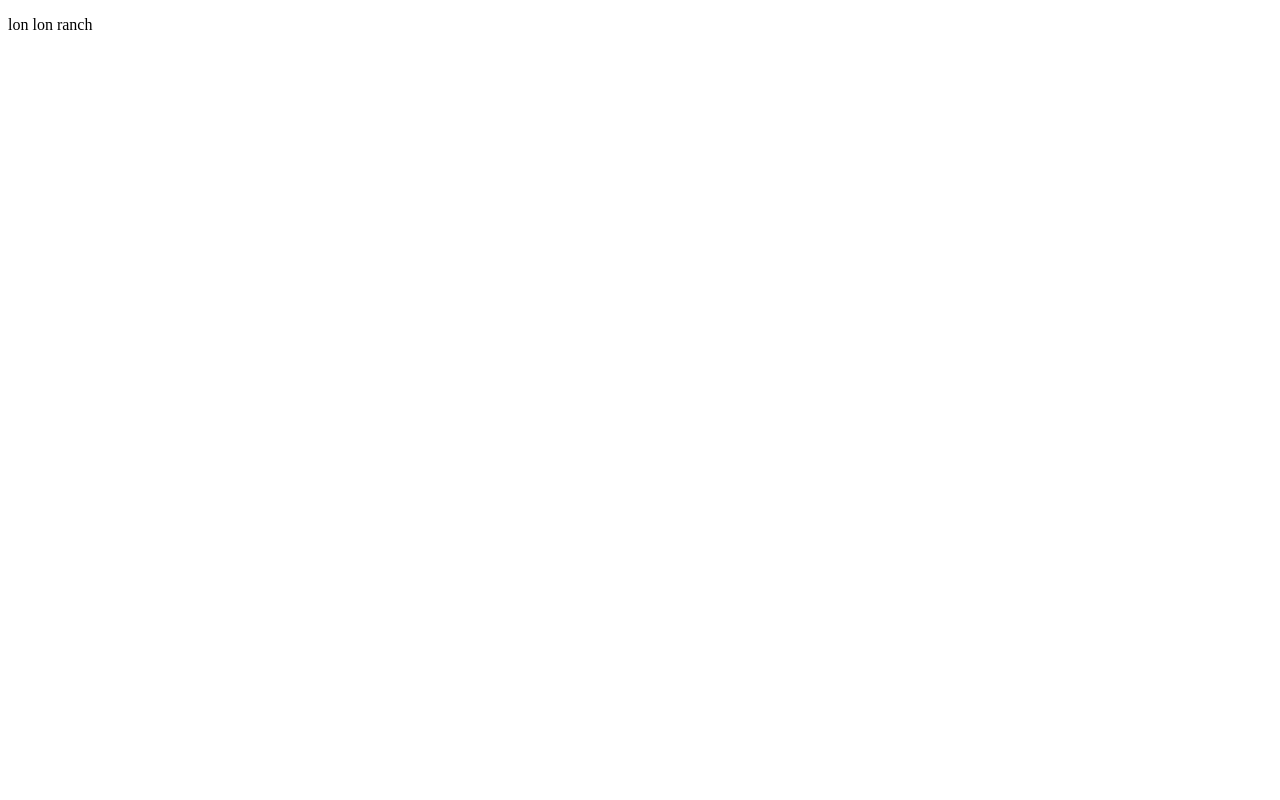
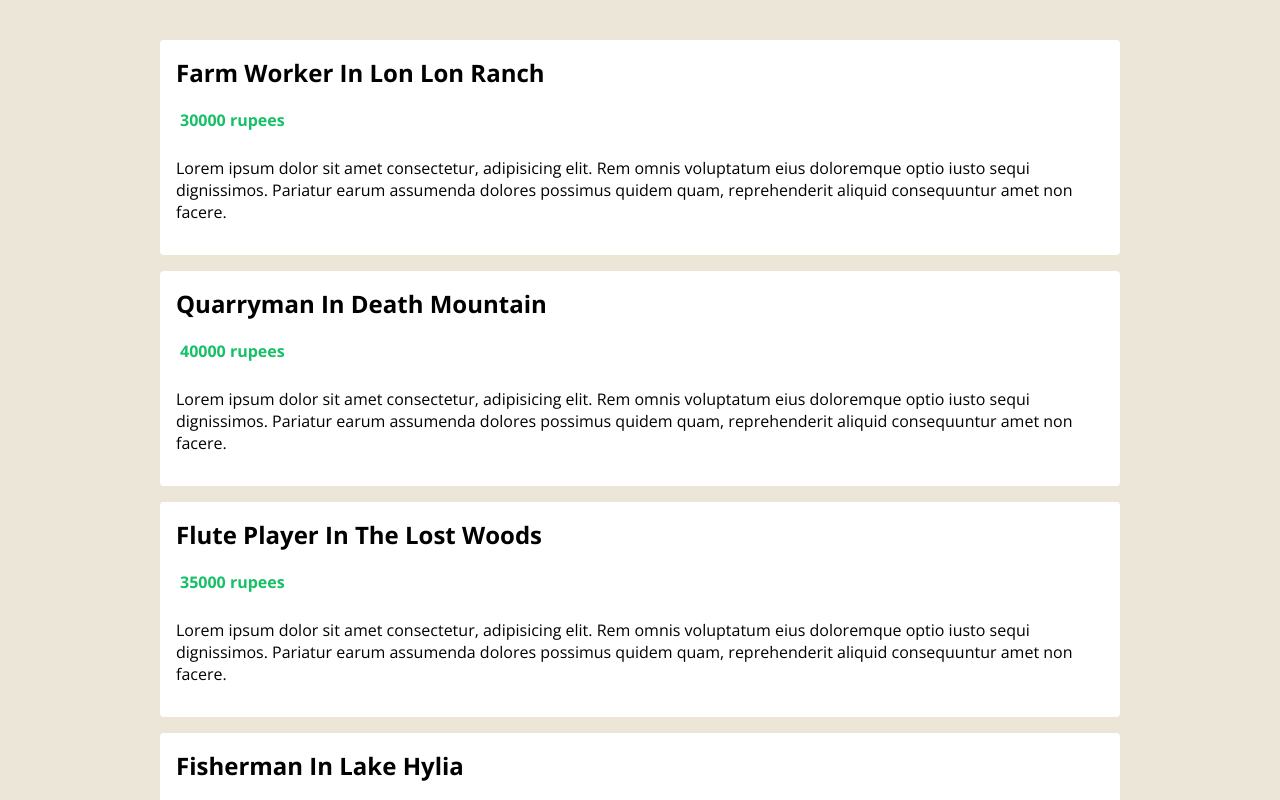
Before and after one commit to iamshaunjp/vue-with-typescript, a Vue app: page / in a window 1280 px wide. Shown: the top 800 px of the page. Built offline with nearby package versions, Linux system fonts and the light colour scheme.

Commit message:
lesson-4

```diff
--- a/src/App.vue
+++ b/src/App.vue
@@ -1,36 +1,18 @@
 <template>
   <div class="app">
-    <!-- <p>{{ name }} - {{ age }}</p>
-    <button @click="changeName('Zelda')">change name</button>
-    <button @click="changeAge('30')">change age</button> -->
-
-    <p>{{ jobs[0].location }}</p>
+    <JobList :jobs="jobs" />
   </div>
 </template>
 
 <script lang="ts">
-import { defineComponent, reactive, ref, toRefs } from 'vue';
+import { defineComponent, ref } from 'vue';
 import Job from '@/types/Job'
+import JobList from './components/JobList.vue'
 
 export default defineComponent({
   name: 'App',
-  components: {},
+  components: { JobList },
   setup() {
-    // const state = reactive({
-    //   name: 'Link',
-    //   age: 25 as number | string
-    // })
-
-    // state.name = 999 // cannot change type
-    // state.age = '26'
-
-    // return {...toRefs(state)}
-
-    // const name = ref('Link')
-    // const age = ref<number | string>(25)
-
-    // return { name, age }
-
     const jobs = ref<Job[]>([
       { title: 'farm worker', location: 'lon lon ranch', salary: 30000, id: '1' },
       { title: 'quarryman', location: 'death mountain', salary: 40000, id: '2' },
@@ -40,16 +22,6 @@
     ])
 
     return { jobs }
-  },
-  methods: {
-    // changeName(name: string) {
-    //   this.name = name
-    //   return name
-    // },
-    // changeAge(age: number | string) {
-    //   this.age = age
-    //   return age
-    // }
   }
 });
 </script>
--- /dev/null
+++ b/src/assets/global.css
@@ -0,0 +1,6 @@
+@import url('https://fonts.googleapis.com/css2?family=Open+Sans:wght@300;400;600;700&display=swap');
+
+body {
+  font-family: 'Open Sans';
+  background: #ece6d9;
+}
--- /dev/null
+++ b/src/components/JobList.vue
@@ -0,0 +1,60 @@
+<template>
+  <ul class="job-list">
+    <li v-for="job in jobs" :key="job.id">
+      <h2>{{ job.title }} in {{ job.location }}</h2>
+      <div class="salary">
+        <p>{{ job.salary }} rupees</p>
+      </div>
+      <div class="description">
+        <p>Lorem ipsum dolor sit amet consectetur, adipisicing elit. Rem omnis voluptatum eius doloremque optio iusto sequi dignissimos. Pariatur earum assumenda dolores possimus quidem quam, reprehenderit aliquid consequuntur amet non facere.</p>
+      </div>
+    </li>
+  </ul>
+</template>
+
+<script lang="ts">
+import { defineComponent, PropType } from 'vue'
+import Job from '@/types/Job'
+
+export default defineComponent({
+  props: {
+    jobs: {
+      type: Array as PropType<Job[]>,
+      required: true
+    }
+  },
+  setup(props) {
+    console.log(props.jobs)
+  },
+})
+</script>
+
+<style scoped>
+  .job-list {
+    padding: 0;
+    max-width: 960px;
+    margin: 40px auto;
+  }
+  .job-list li {
+    list-style-type: none;
+    background: white;
+    padding: 16px;
+    margin: 16px 0;
+    border-radius: 4px;
+  }
+  .job-list h2 {
+    margin: 0 0 10px;
+    text-transform: capitalize;
+  }
+  .salary {
+    display: flex;
+  }
+  .salary img {
+    width: 30px;
+  }
+  .salary p {
+    color: #17bf66;
+    font-weight: bold;
+    margin: 10px 4px;
+  }
+</style>
--- a/src/main.ts
+++ b/src/main.ts
@@ -1,4 +1,5 @@
 import { createApp } from 'vue'
 import App from './App.vue'
+import './assets/global.css'
 
 createApp(App).mount('#app')
```
